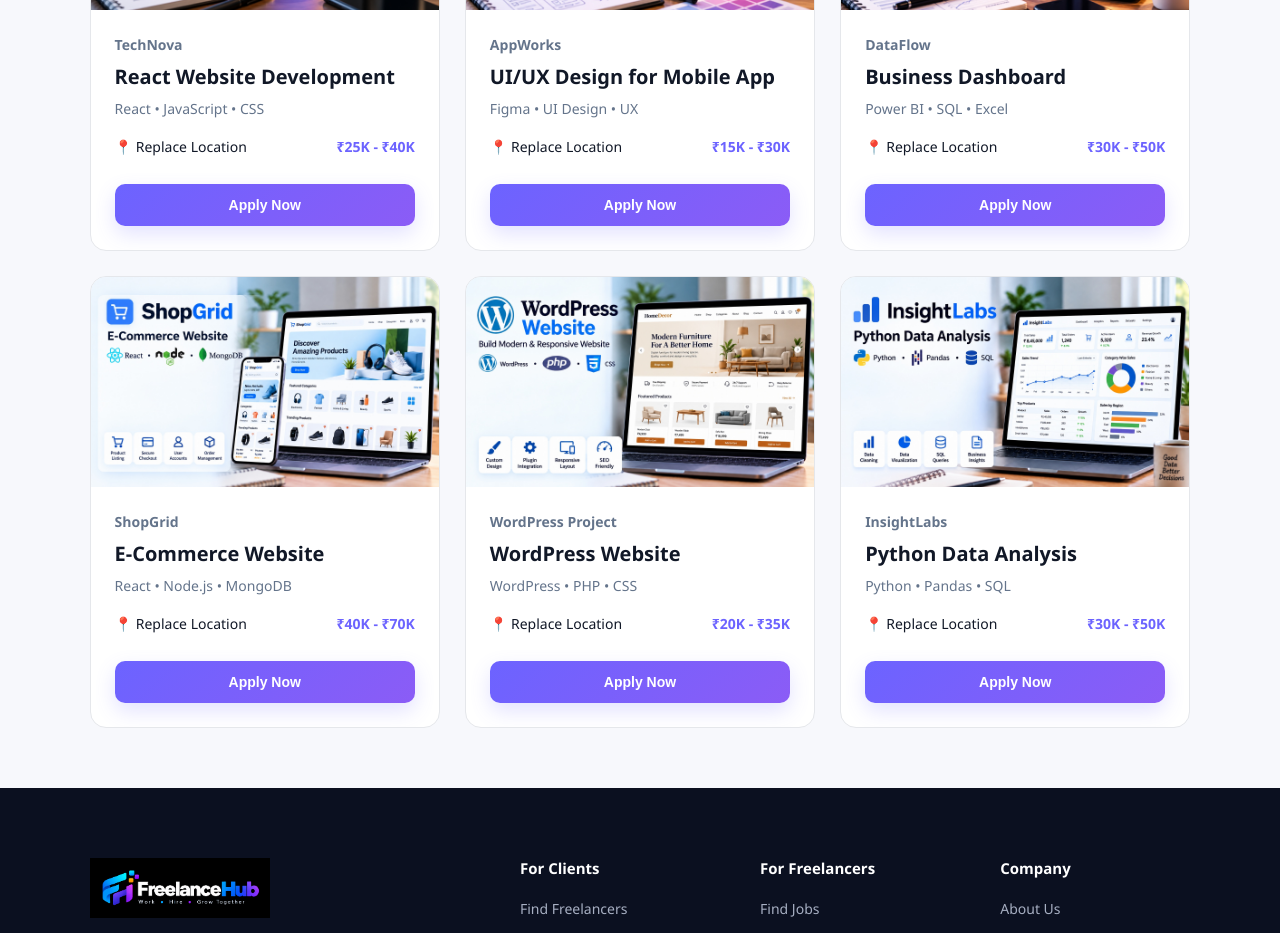
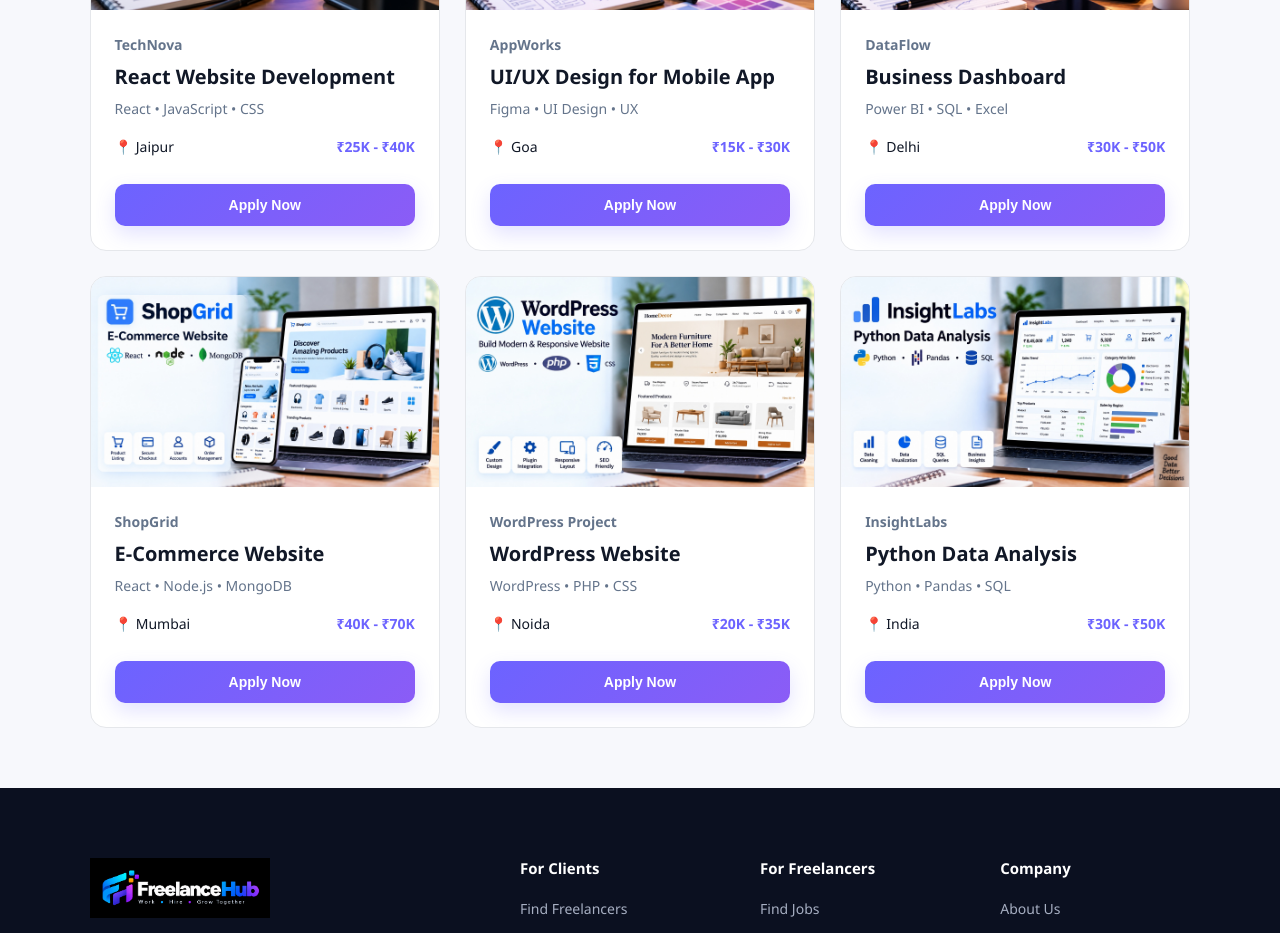
Before and after one commit to sunil9928/freelance--hub, a React (Vite) app: page / in a window 1280 px wide. Shown: the part 3960-4893 px from the top of the page. Built offline with nearby package versions, Linux system fonts and the light colour scheme.

Commit message:
Update Jobs.jsx

```diff
--- a/src/pages/Jobs.jsx
+++ b/src/pages/Jobs.jsx
@@ -4,55 +4,54 @@
 
 function Jobs() {
   const [selectedJob, setSelectedJob] = useState(null);
-  const asset = (path) => `${import.meta.env.BASE_URL}${path}`;
 
   const jobs = [
     {
-      image: asset("images/job1.jpg"),
+      image: "/images/job1.jpg",
       title: "React Website Development",
       company: "TechNova",
       skills: "React • JavaScript • CSS",
-      location: "Replace Location",
+      location: "Jaipur",
       budget: "₹25K - ₹40K",
     },
     {
-      image: asset("images/job2.jpg"),
+      image: "/images/job2.jpg",
       title: "UI/UX Design for Mobile App",
       company: "AppWorks",
       skills: "Figma • UI Design • UX",
-      location: "Replace Location",
+      location: "Goa",
       budget: "₹15K - ₹30K",
     },
     {
-      image: asset("images/job3.jpg"),
+      image: "/images/job3.jpg",
       title: "Business Dashboard",
       company: "DataFlow",
       skills: "Power BI • SQL • Excel",
-      location: "Replace Location",
+      location: "Delhi",
       budget: "₹30K - ₹50K",
     },
     {
-      image: asset("images/job4.jpg"),
+      image: "/images/job4.jpg",
       title: "E-Commerce Website",
       company: "ShopGrid",
       skills: "React • Node.js • MongoDB",
-      location: "Replace Location",
+      location: "Mumbai",
       budget: "₹40K - ₹70K",
     },
     {
-      image: asset("images/job5.jpg"),
+      image: "/images/job5.jpg",
       title: "WordPress Website",
       company: "WordPress Project",
       skills: "WordPress • PHP • CSS",
-      location: "Replace Location",
+      location: "Noida",
       budget: "₹20K - ₹35K",
     },
     {
-      image: asset("images/job6.jpg"),
+      image: "/images/job6.jpg",
       title: "Python Data Analysis",
       company: "InsightLabs",
       skills: "Python • Pandas • SQL",
-      location: "Replace Location",
+      location: "India",
       budget: "₹30K - ₹50K",
     },
   ];
```
